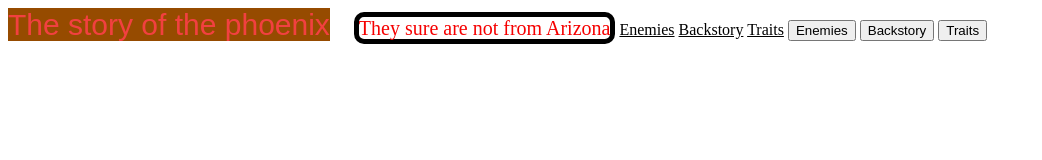
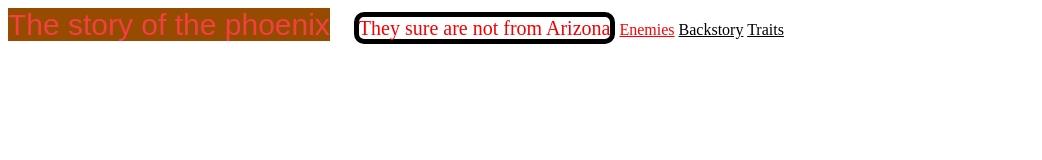
Before and after one commit to jdmar3-comp426/a01-kianw97, a website: page index.html in a window 1280 px wide. Shown: the whole page, without its empty margins (0-1042 px from the left). Drawn offline with Linux system fonts and the light colour scheme.

Commit message:
removed buttons added id selector

```diff
--- a/index.html
+++ b/index.html
@@ -9,11 +9,8 @@
     <body>
         <title_box>The story of the phoenix</title_box>
         <heading>They sure are not from Arizona</heading>
-        <a href="enemies.html">Enemies</a>
+        <a href="enemies.html" id="redColor">Enemies</a>
         <a href="backstory.html">Backstory</a>
         <a href="traits.html">Traits</a>
-        <button onclick="window.location.href='enemies.html'">Enemies</button>
-        <button onclick="window.location.href='backstory.html'">Backstory</button>
-        <button onclick="window.location.href='traits.html'">Traits</button>
     </body>
 </html>
--- a/styles.css
+++ b/styles.css
@@ -37,3 +37,7 @@ title_box {
 a:link {
     color: black;
 }
+
+#redColor {
+    color: red;
+}
```
Also changed, not shown: backstory.html (+0 -1 lines), enemies.html (+0 -1 lines), traits.html (+0 -1 lines).
